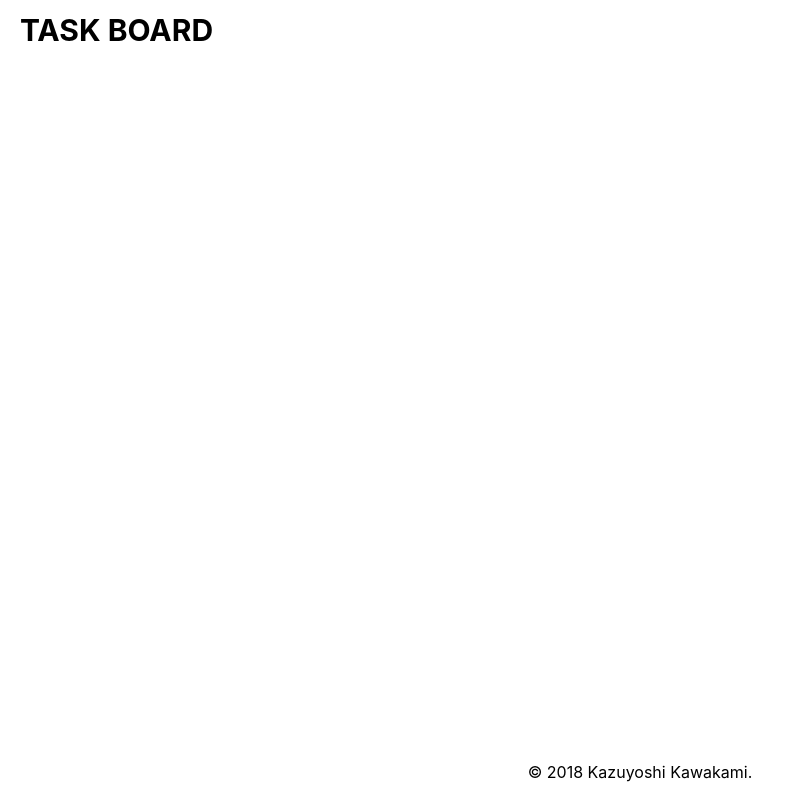
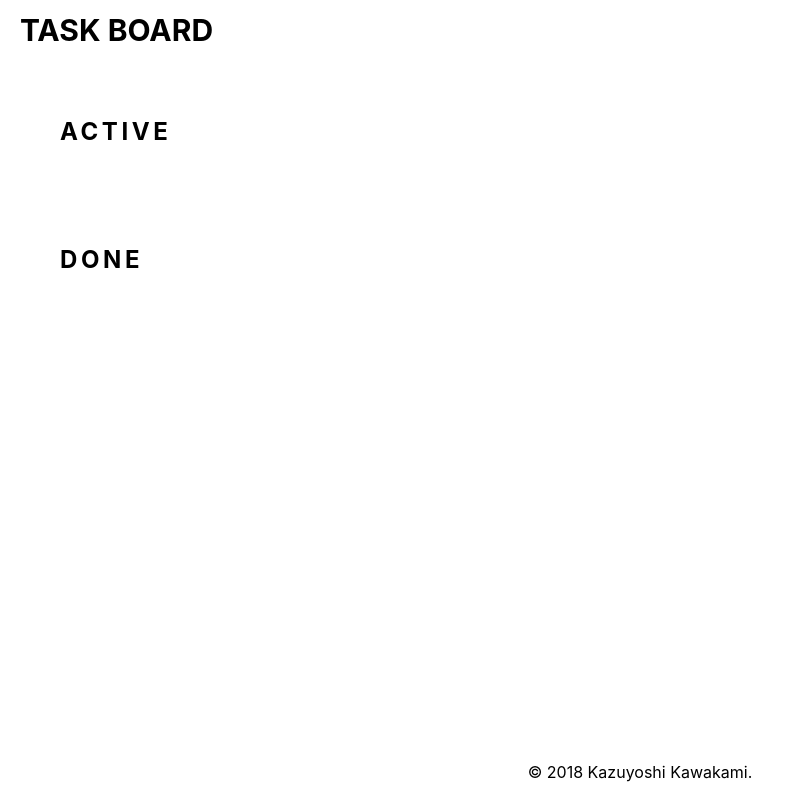
Before and after one commit to kazu80/vue-task, a Vue app: page / in a window 1280 px wide. Shown: the whole page, without its empty margins (0-793 px from the left). Built offline with nearby package versions, Linux system fonts and the light colour scheme; a web font is replaced by a local one.

Commit message:
Create Section Component

```diff
--- a/src/App.vue
+++ b/src/App.vue
@@ -1,29 +1,23 @@
 <template>
-  <div id="app">
-    <Index></Index>
+  <div id="app" class="wrapper">
+    <Section title="ACTIVE"></Section>
+    <Section title="DONE"></Section>
   </div>
 </template>
 
 <script>
-import HelloWorld from './components/HelloWorld.vue';
-import Index from './components/Index';
+import Section from './components/Section';
 
 export default {
   name: 'app',
   components: {
-      HelloWorld,
-      Index
+      Section
   }
 }
 </script>
 
 <style lang="scss">
 #app {
-  font-family: 'Avenir', Helvetica, Arial, sans-serif;
-  -webkit-font-smoothing: antialiased;
-  -moz-osx-font-smoothing: grayscale;
-  text-align: center;
-  color: #2c3e50;
-  margin-top: 60px;
+
 }
 </style>
--- /dev/null
+++ b/src/components/Section.vue
@@ -0,0 +1,27 @@
+<template>
+    <div class="wrapper">
+        <div class="title">{{title}}</div>
+        <div class="task-wrapper"></div>
+    </div>
+</template>
+
+<script>
+    export default {
+        name: 'Section.vue',
+        props: ['title']
+    }
+</script>
+
+<style scoped lang="scss">
+    .wrapper {
+        padding: 60px;
+
+        .title {
+            margin-bottom: 40px;
+            font-size: 24px;
+            font-weight: 700;
+            line-height: 100%;
+            letter-spacing: .15em;
+        }
+    }
+</style>
```
